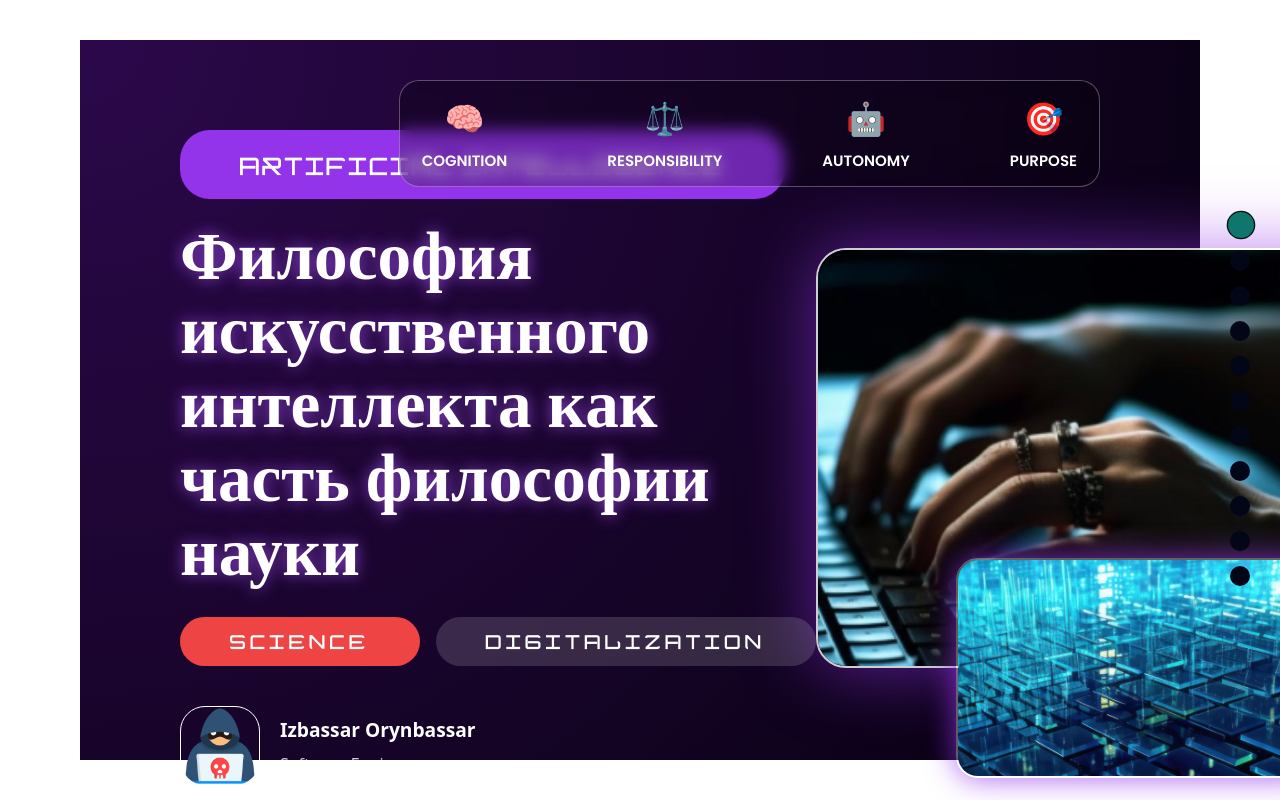
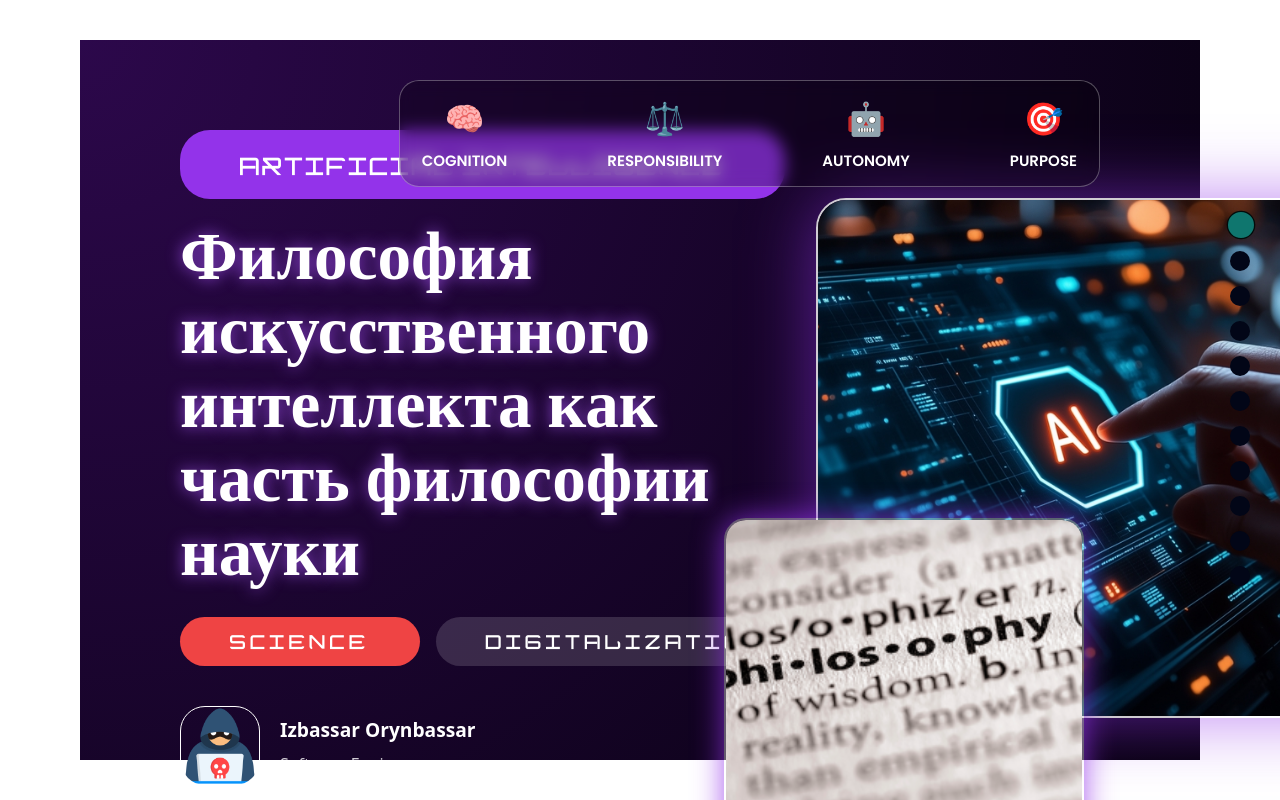
Before and after one commit to IzbassarO/Presentation, a React (Vite) app: page / in a window 1280 px wide. Built offline with nearby package versions, Linux system fonts and the light colour scheme; a web font is replaced by a local one.

Commit message:
Slide 1 images added

```diff
--- a/src/slides/Slide1.tsx
+++ b/src/slides/Slide1.tsx
@@ -1,8 +1,8 @@
 import React from "react";
 import "../styles/hero-slide.css";
 import avatar from "/cyber.png";
-import small from "/small.png";
-import big from "/big.png";
+import small from "/philosophy.png";
+import big from "/ai.jpg";
 
 const Slide1: React.FC = () => {
   return (
--- a/src/styles/hero-slide.css
+++ b/src/styles/hero-slide.css
@@ -118,7 +118,7 @@
 
 .image-card.large {
   width: 100%;
-  height: 420px;
+  height: 520px;
 
   border-radius: 30px;
   overflow: hidden;
@@ -131,11 +131,11 @@
 
 .image-card.small {
   width: 360px;
-  height: 220px;
+  height: 350px;
 
   position: absolute;
-  bottom: -110px;
-  left: 50%;
+  bottom: -150px;
+  right: 30%;
   transform: translateX(-50%);
 
   border-radius: 22px;
```
Also changed, not shown: public/ai.jpg (added), public/philosophy.png (added).
